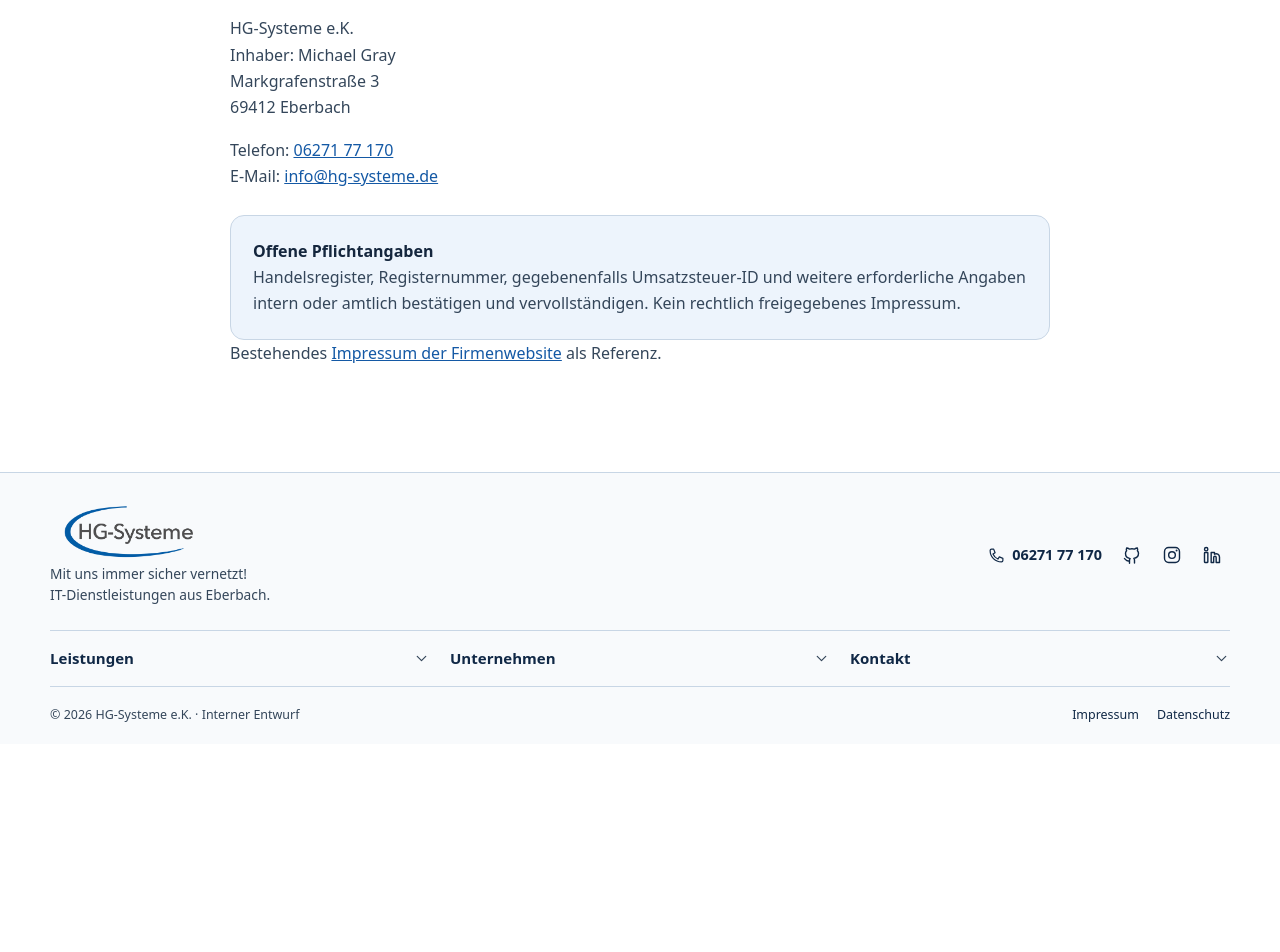
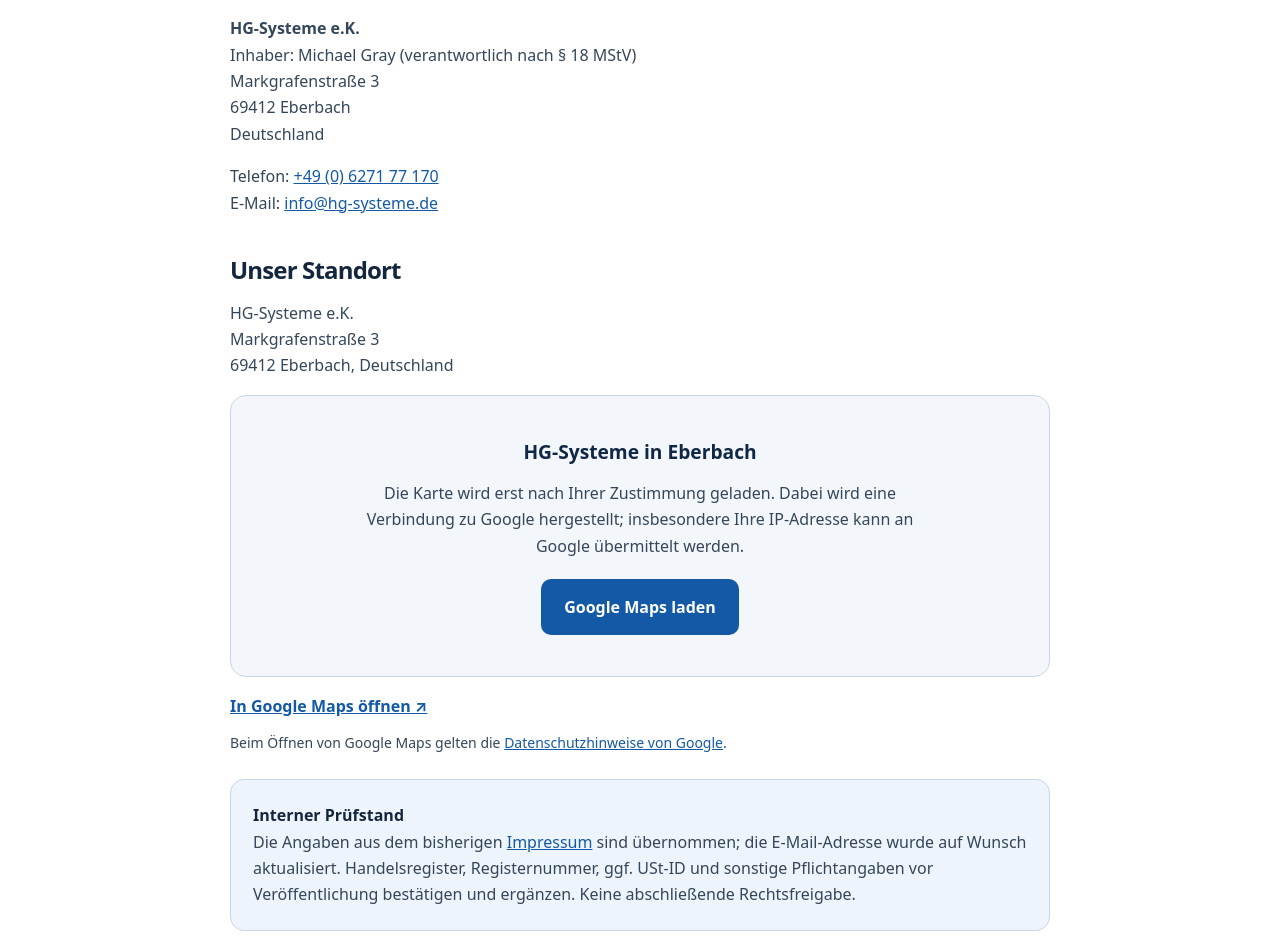
Before and after one commit to scncvk19/Website_hg, a Next.js app: page /impressum in a window 1280 px wide. Shown: the part 600-1552 px from the top of the page. Before the commit the page ends 1344 px from the top, so only its background shows below. Built offline with nearby package versions, Linux system fonts and the light colour scheme.

Commit message:
Impressum, Kartenoption und Datenschutz abgleichen: app/(de)/impressum/page.tsx

```diff
--- a/app/(de)/impressum/page.tsx
+++ b/app/(de)/impressum/page.tsx
@@ -1,7 +1,23 @@
 import type { Metadata } from "next";
 import { PageIntro } from "@/components/Site";
+import LocationMap from "@/components/LocationMap";
 import { company } from "@/lib/content";
-export const metadata: Metadata = { title: "Impressum – Entwurf" };
+
+export const metadata: Metadata = { title: "Impressum" };
 export default function Page() {
-  return <><PageIntro eyebrow="Rechtliche Informationen" title="Impressum" text="Interner Entwurf – vor Veröffentlichung rechtlich und sachlich freigeben."/><section className="section"><div className="container narrow prose"><h2>Anbieter</h2><p>{company.name}<br/>Inhaber: Michael Gray<br/>{company.street}<br/>{company.city}</p><p>Telefon: <a href={"tel:"+company.tel}>{company.phone}</a><br/>E-Mail: <a href={"mailto:"+company.email}>{company.email}</a></p><div className="notice"><strong>Offene Pflichtangaben</strong><p>Handelsregister, Registernummer, gegebenenfalls Umsatzsteuer-ID und weitere erforderliche Angaben intern oder amtlich bestätigen und vervollständigen. Kein rechtlich freigegebenes Impressum.</p></div><p>Bestehendes <a href="https://www.hg-systeme.de/IMPRESSUM/">Impressum der Firmenwebsite</a> als Referenz.</p></div></section></>;
+  return <>
+    <PageIntro eyebrow="Rechtliche Informationen" title="Impressum" text="Angaben zum Unternehmen und Kontakt."/>
+    <section className="section"><div className="container narrow prose">
+      <h2>Anbieter</h2>
+      <p><strong>{company.name}</strong><br/>
+        Inhaber: Michael Gray (verantwortlich nach § 18 MStV)<br/>
+        {company.street}<br/>{company.city}<br/>Deutschland
+      </p>
+      <p>Telefon: <a href={"tel:"+company.tel}>+49 (0) 6271 77 170</a><br/>
+        E-Mail: <a href={"mailto:"+company.email}>{company.email}</a>
+      </p>
+      <LocationMap lang="de"/>
+      <div className="notice"><strong>Interner Prüfstand</strong><p>Die Angaben aus dem bisherigen <a href="https://www.hg-systeme.de/IMPRESSUM/">Impressum</a> sind übernommen; die E-Mail-Adresse wurde auf Wunsch aktualisiert. Handelsregister, Registernummer, ggf. USt-ID und sonstige Pflichtangaben vor Veröffentlichung bestätigen und ergänzen. Keine abschließende Rechtsfreigabe.</p></div>
+    </div></section>
+  </>;
 }
```
